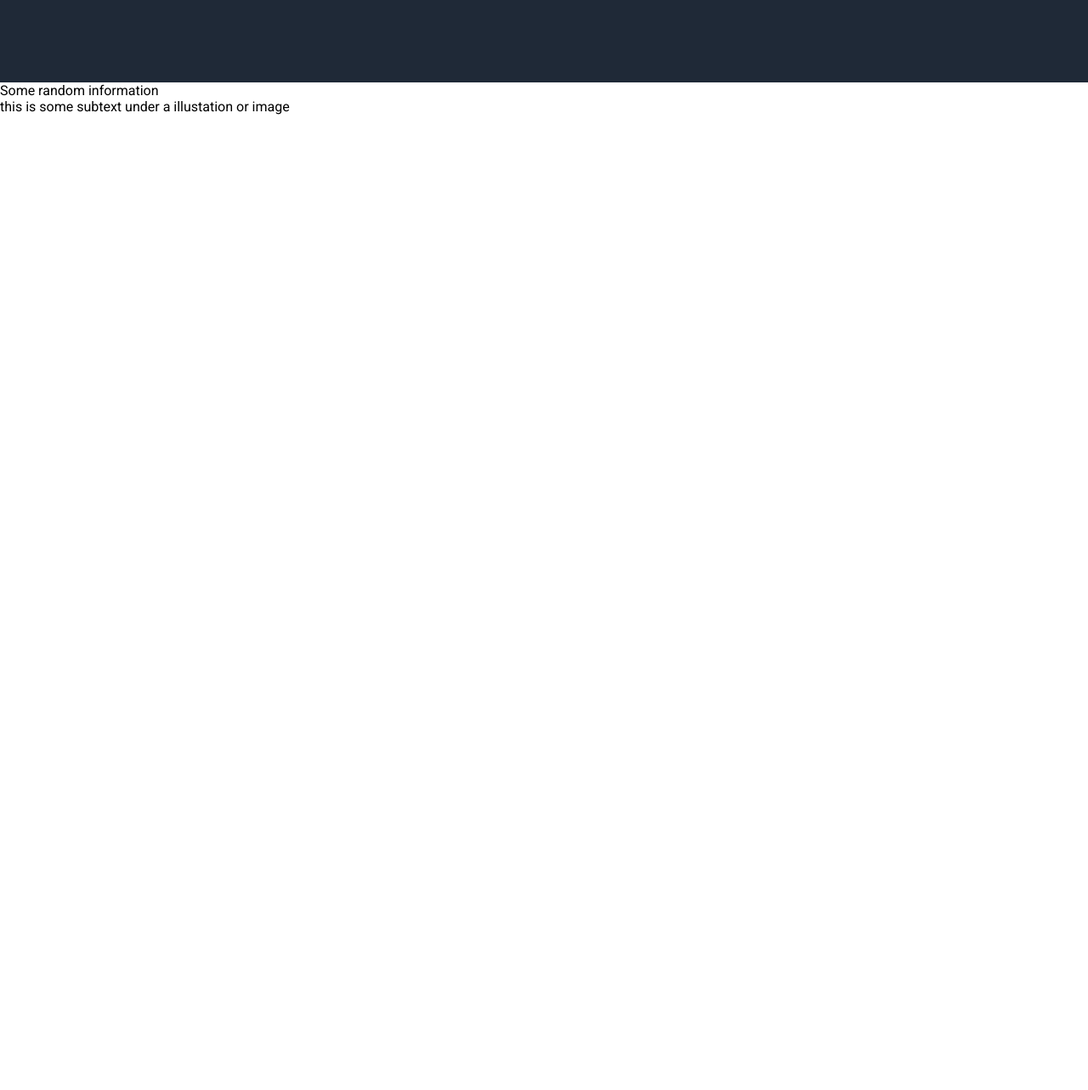
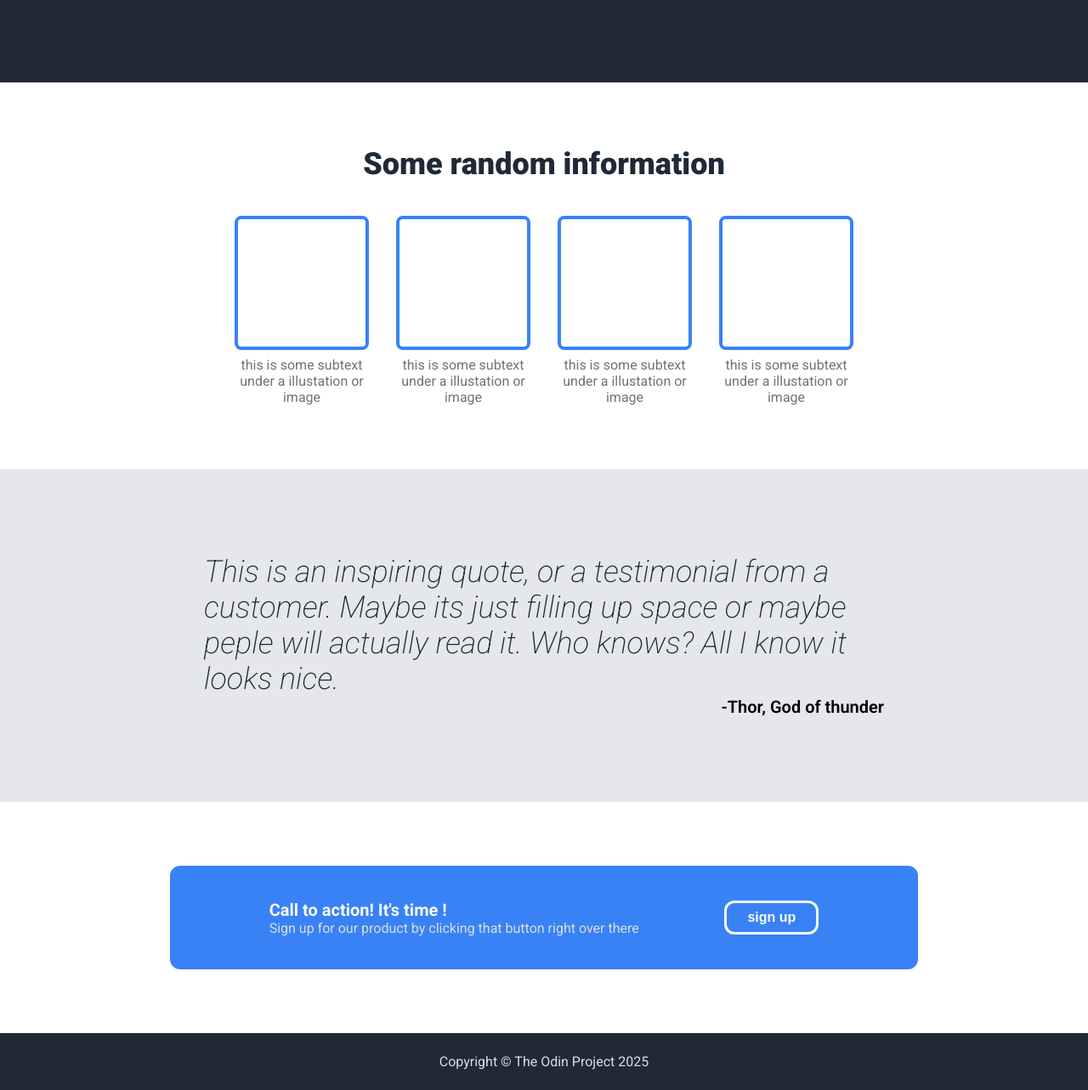
Before and after one commit to DhairyaKumar19/landing-page, a plain HTML site: page index.html in a window 1280 px wide. Shown: the part 371-1654 px from the top of the page at 85% size. Before the commit the page ends 800 px from the top, so only its background shows below. Drawn offline with Linux system fonts and the light colour scheme.

Commit message:
project done

```diff
--- a/index.html
+++ b/index.html
@@ -4,7 +4,7 @@
     <meta charset="UTF-8">
     <meta name="viewport" content="width=device-width, initial-scale=1.0">
     <link rel="stylesheet" href="style.css">
-    <link href='https://fonts.googleapis.com/css?family=Roboto' rel='stylesheet'>
+    <link href=https://fonts.googleapis.com/css2?family=Roboto:ital,wght@0,100..900;1,100..900&display=swap rel='stylesheet'>
     <title>Landing Page</title>
 </head>
 <body>
@@ -34,8 +34,38 @@
                     <div class="box"></div>
                     <div class="text">this is some subtext under a illustation or image</div>
                 </div>
+                <div class="rep">
+                    <div class="box"></div>
+                    <div class="text">this is some subtext under a illustation or image</div>
+                </div>
+                <div class="rep">
+                    <div class="box"></div>
+                    <div class="text">this is some subtext under a illustation or image</div>
+                </div>
+                <div class="rep">
+                    <div class="box"></div>
+                    <div class="text">this is some subtext under a illustation or image</div>
+                </div>
+            </div>
+        </div>
+        <div class="quote">
+            <div class="container">
+                <div class="qu">This is an inspiring quote, or a testimonial from a customer. Maybe  its just filling up space or maybe peple will actually read it. Who knows? All I know it looks nice.</div>
+                <div class="ref">-Thor, God of thunder</div>
+            </div>
+        </div>
+        <div class="d">
+            <div class="blu">
+                <div class="texts">
+                    <p class="ac">Call to action! It's time !</p>
+                    <p class="su">Sign up for our product by clicking that button right over there</p>
+                </div>
+                <button class="but">sign up</button>
             </div>
         </div>
     </div>
+    <div class="footer">
+        <div>Copyright © The Odin Project 2025</div>
+    </div>
 </body>
 </html>
--- a/style.css
+++ b/style.css
@@ -26,7 +26,6 @@ h1{
     display: flex;
     justify-content: space-around;
     align-items: center;
-    font-family: Roboto;
     background-color: #1F2937;
     padding: 8px;
 }
@@ -67,6 +66,8 @@ h1{
     text-align: center;
     border: #3882f6;
     max-width: 100px;
+    color: #F9FAF8;
+    font-weight: 600;
 }
 
 .image{
@@ -79,3 +80,109 @@ h1{
     color: #F9FAF8;
 
 }
+.info{
+    font-size: 36px;
+    font-weight:900;
+    color: #1f2937;
+    text-align: center;
+    margin-bottom: 40px;
+}
+
+.boxmain{
+    padding: 75px;
+}
+
+.col{
+    display: flex;
+    justify-content: center;
+    gap: 32px;
+}
+.rep{
+    display: flex;
+    flex-direction: column;
+    justify-content: center;
+    align-items: center;
+    gap: 8px;
+}
+.box{
+    border: 4px solid #3882f6;
+    width: 150px;
+    height: 150px;
+    border-radius: 8px;
+}
+
+.text{
+    color: #6D747D;
+    flex-wrap: wrap;
+    max-width: 150px;
+    text-align: center;
+}
+
+.quote{
+    background-color: #e5e7eb;
+    padding: 100px;
+    display: flex;
+    justify-content: center;
+    align-items: center;
+}
+ .container{
+    display: flex;
+    flex-direction: column;
+    flex-wrap: wrap;
+    max-width: 800px;
+ }
+ .qu{
+    font-size: 36px;
+    color: #1F2937;
+    font-weight:200;
+    font-style: italic;
+ }
+ .ref{
+    align-self: flex-end;
+    font-weight: 600;
+    font-size: 20px;
+ }
+ .d{
+    display: flex;
+    justify-content: center;
+    align-items: center;
+    padding: 75px;
+    padding-left: 200px;
+    padding-right: 200PX;
+ }
+ .blu{
+    background-color: #3882f6;
+    padding: 16px;
+    display: flex;
+    width: 900px;
+    height: 90px;
+    border-radius: 12px;
+    justify-content: space-evenly;
+    align-items: center;
+ }
+.ac{
+    color: #F9FAF8;
+    font-weight: 700;
+    font-size: 20px;
+}
+.su{
+    color: #DBDEE2;
+}
+
+.but{
+    padding: 8px 24px;
+    border-radius: 12px;
+    background-color: #3882f6;
+    border: #F9FAF8 solid;
+    color: #F9FAF8;
+    font-weight: 600;
+    font-size: 16px;
+}
+.footer{
+    background-color: #1F2937;
+    display: flex;
+    justify-content: center;
+    align-items: center;
+    padding: 24px;
+    color: #DBDEE2;
+}
```
